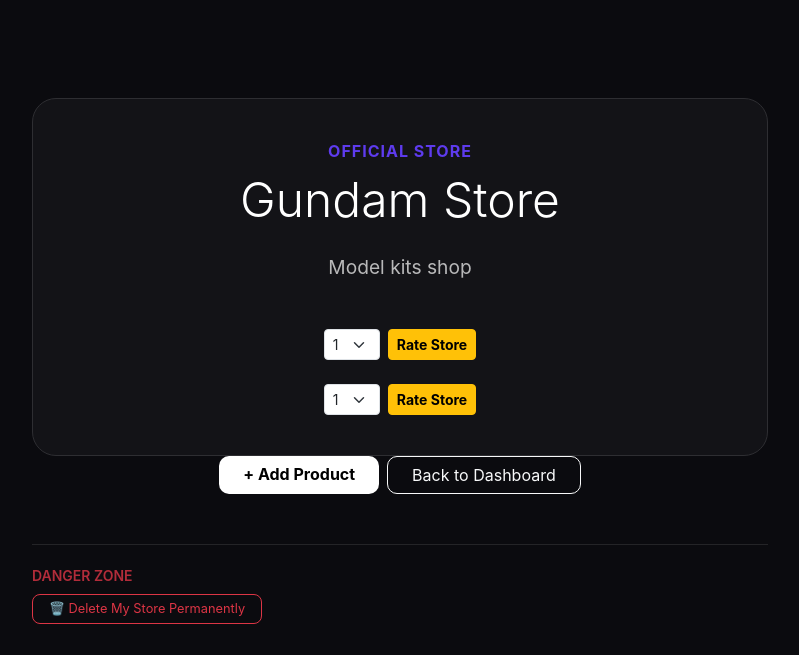
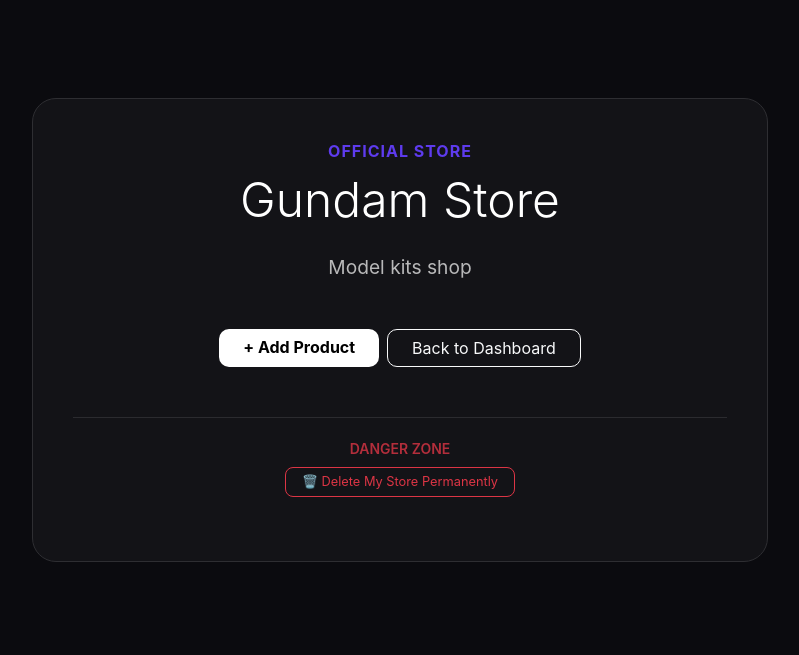
Before and after one commit to AreefHakim/G103, a Flask app: template templates/mystore.html in a window 1280 px wide. Shown: the top 655 px of the page, without its empty margins (240-1039 px from the left). Run offline with Flask 3, Linux system fonts and the light colour scheme; the template is opened without the code that fills it: values that come from a table or form of the project are taken from there, others are empty.

Commit message:
Remove rate store button for owner of the store

```diff
--- a/templates/mystore.html
+++ b/templates/mystore.html
@@ -39,43 +39,7 @@
                     <h2 class="display-5 mt-2 mb-4">{{ store.name }}</h2>
                     <p class="description mb-5">{{ store.description }}</p>
                     <div class="mb-4">
-    <form method="POST"
-          action="{{ url_for('rate_store', store_id=store.id) }}"
-          class="d-flex justify-content-center align-items-center gap-2">
 
-        <select name="rating" class="form-select form-select-sm w-auto">
-            <option value="1">1</option>
-            <option value="2">2</option>
-            <option value="3">3</option>
-            <option value="4">4</option>
-            <option value="5">5</option>
-        </select>
-
-        <button type="submit"
-                class="btn btn-sm btn-warning fw-bold">
-            Rate Store
-        </button>
-    </form>
-</div>
-
-    <form method="POST"
-          action="{{ url_for('rate_store', store_id=store.id) }}"
-          class="d-flex justify-content-center align-items-center gap-2">
-
-        <select name="rating" class="form-select form-select-sm w-auto">
-            <option value="1">1</option>
-            <option value="2">2</option>
-            <option value="3">3</option>
-            <option value="4">4</option>
-            <option value="5">5</option>
-        </select>
-
-        <button type="submit"
-                class="btn btn-sm btn-warning fw-bold">
-            Rate Store
-        </button>
-    </form>
-</div>
 
                     <div class="d-grid gap-2 d-sm-flex justify-content-sm-center mb-5">
                         <a href="{{ url_for('add_product') }}" class="btn btn-primary px-4 fw-bold" style="background: white; color: black; border: none; border-radius: 10px;">
```
Also changed, not shown: instance/database.db.
